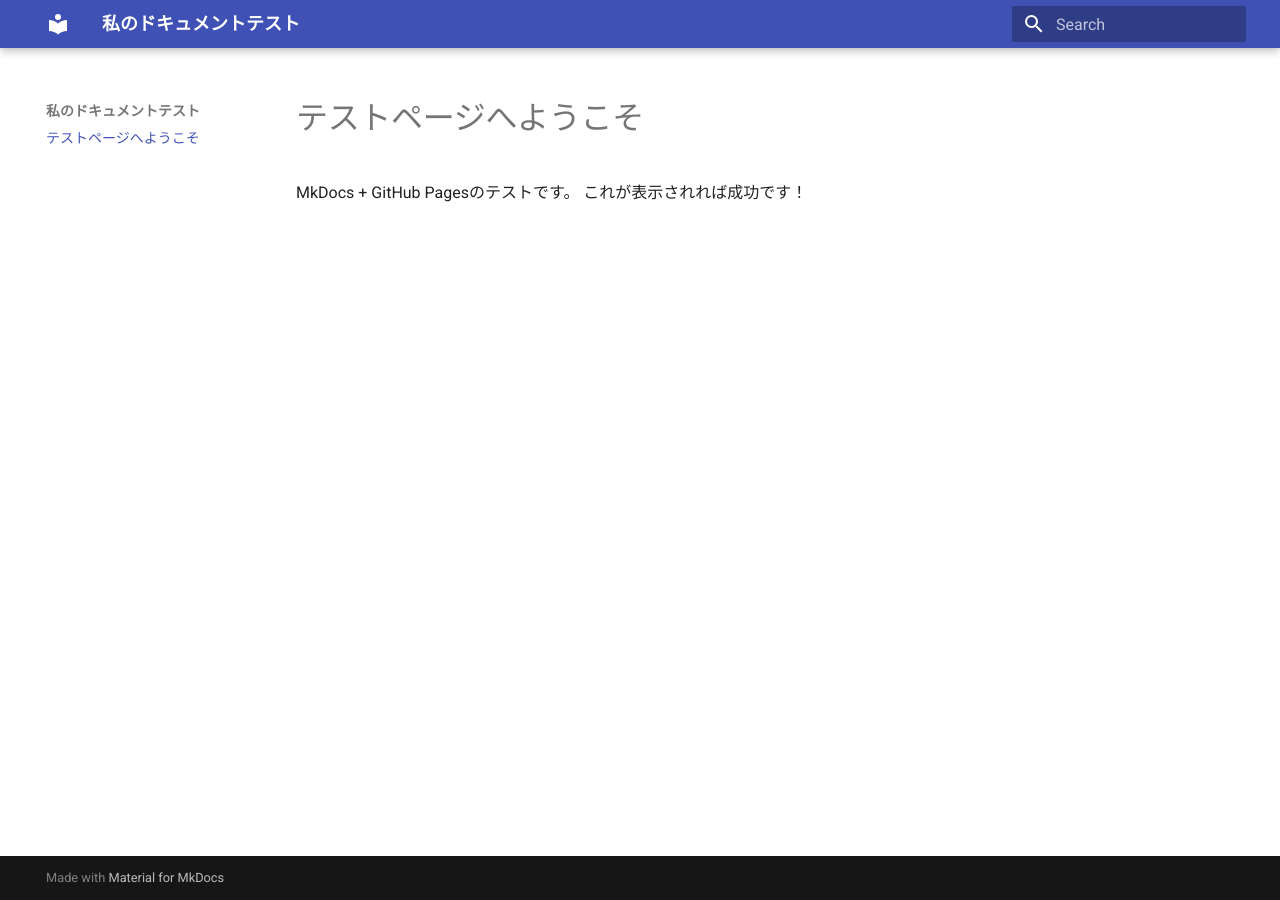
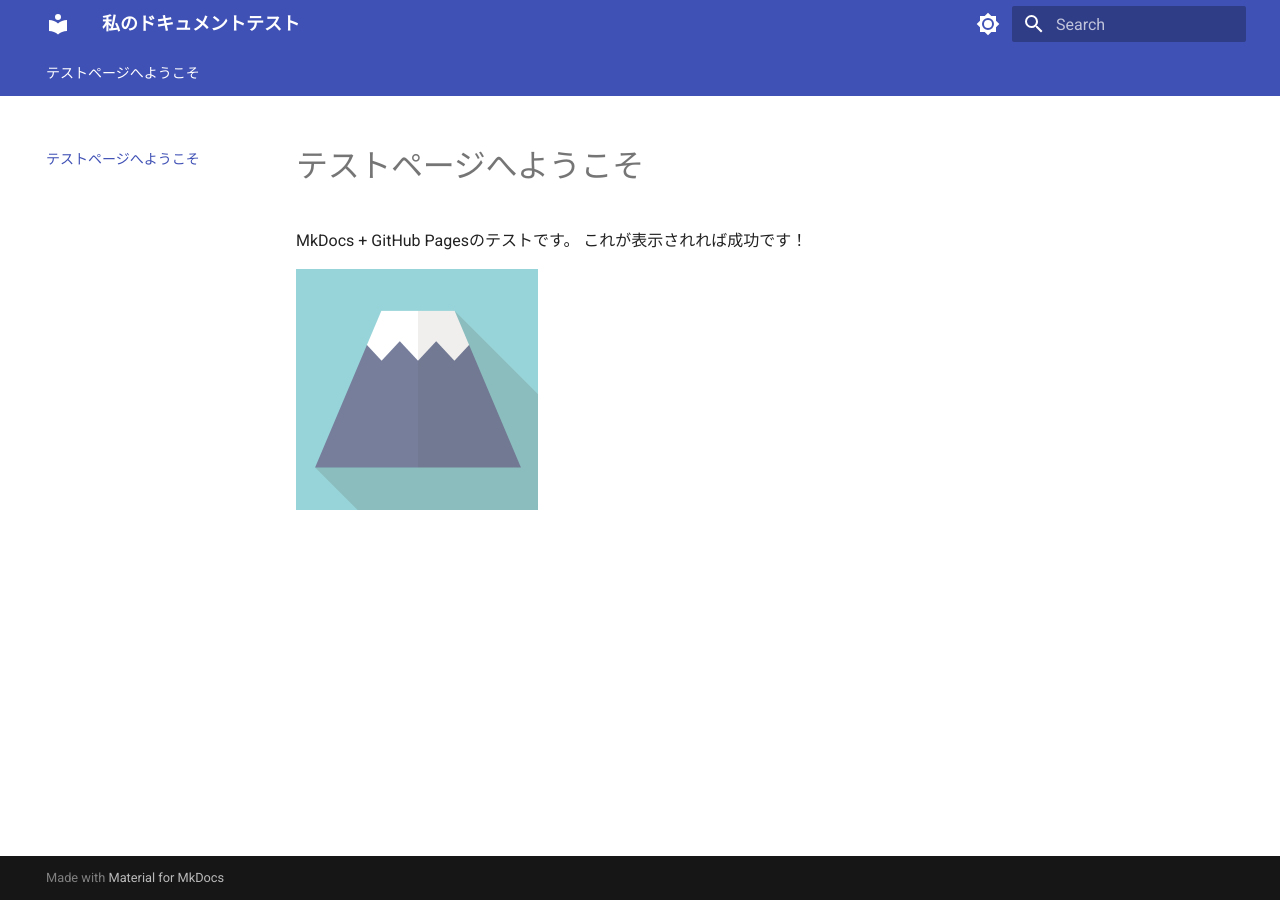
Before and after one commit to jun-kashiwagi/mkdocs-sandbox, an MkDocs documentation site: the page built from docs/index.md, in a window 1280 px wide. Built offline with MkDocs 1.6.1 and Material for MkDocs 9.7.7, drawn with Linux system fonts in a browser that asks for light colours.

Commit message:
動作確認

```diff
--- a/docs/index.md
+++ b/docs/index.md
@@ -2,3 +2,5 @@
 
 MkDocs + GitHub Pagesのテストです。
 これが表示されれば成功です！
+
+![テスト](images/test.png)
--- a/mkdocs.yml
+++ b/mkdocs.yml
@@ -1,3 +1,22 @@
 site_name: 私のドキュメントテスト
 theme:
   name: material  # 人気の「Material for MkDocs」を使用
+  palette:
+    # ダークモード切り替えスイッチ
+    - media: "(prefers-color-scheme: light)"
+      scheme: default
+      primary: indigo
+      accent: indigo
+      toggle:
+        icon: material/brightness-7
+        name: Switch to dark mode
+    - media: "(prefers-color-scheme: dark)"
+      scheme: slate
+      primary: indigo
+      accent: indigo
+      toggle:
+        icon: material/brightness-4
+        name: Switch to light mode
+  features:
+    - navigation.tabs  # 上部にタブメニューを表示
+    - search.suggest   # 検索候補の表示
```
Also changed, not shown: docs/images/test.png (added).
